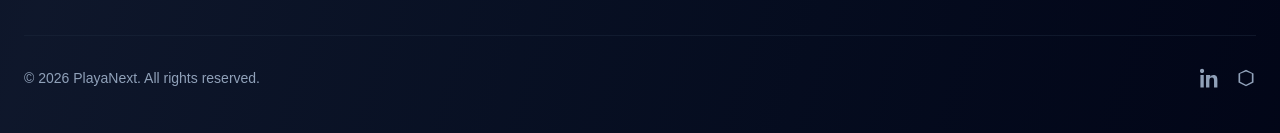
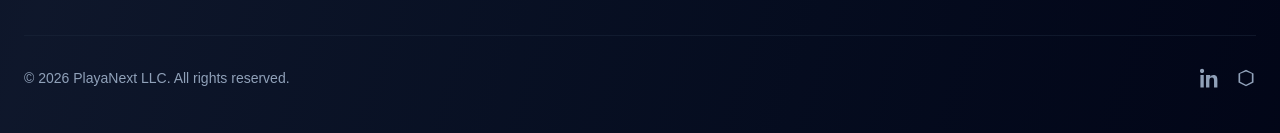
Before and after one commit to playanext/playanext-website, a Next.js app: page / in a window 1280 px wide. Shown: the part 4190-4323 px from the top of the page. Built offline with nearby package versions, Linux system fonts and the light colour scheme.

Commit message:
Update copyright text to include LLC designation in footer

```diff
--- a/app/page.tsx
+++ b/app/page.tsx
@@ -788,7 +788,7 @@ export default function Home() {
 
           <div className="pt-8 border-t border-slate-800/50 flex flex-col md:flex-row justify-between items-center gap-4">
             <p className="text-slate-400 text-sm">
-              © {year} PlayaNext. All rights reserved.
+              © {year} PlayaNext LLC. All rights reserved.
             </p>
             <div className="flex gap-4">
               <a
```
